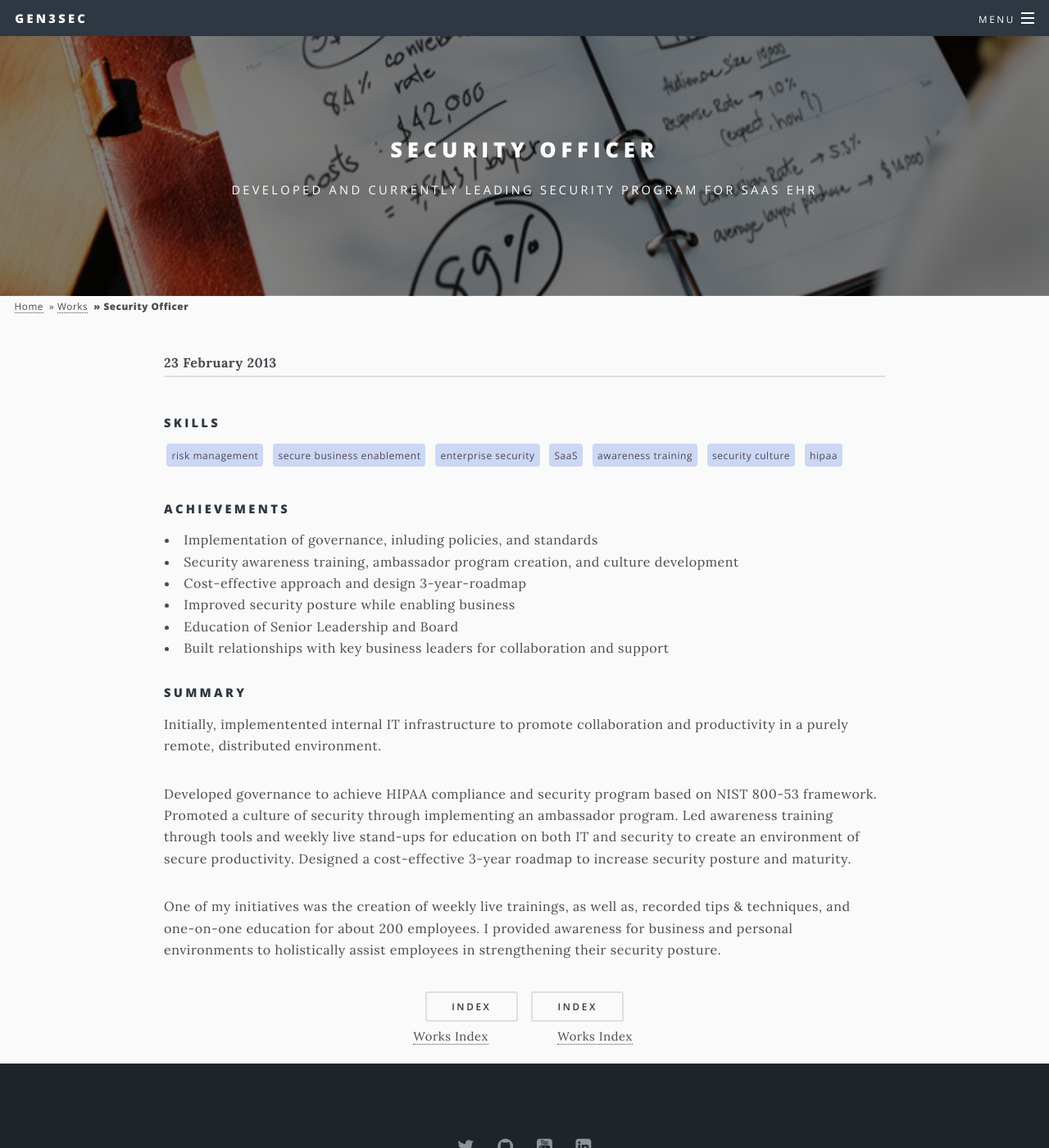
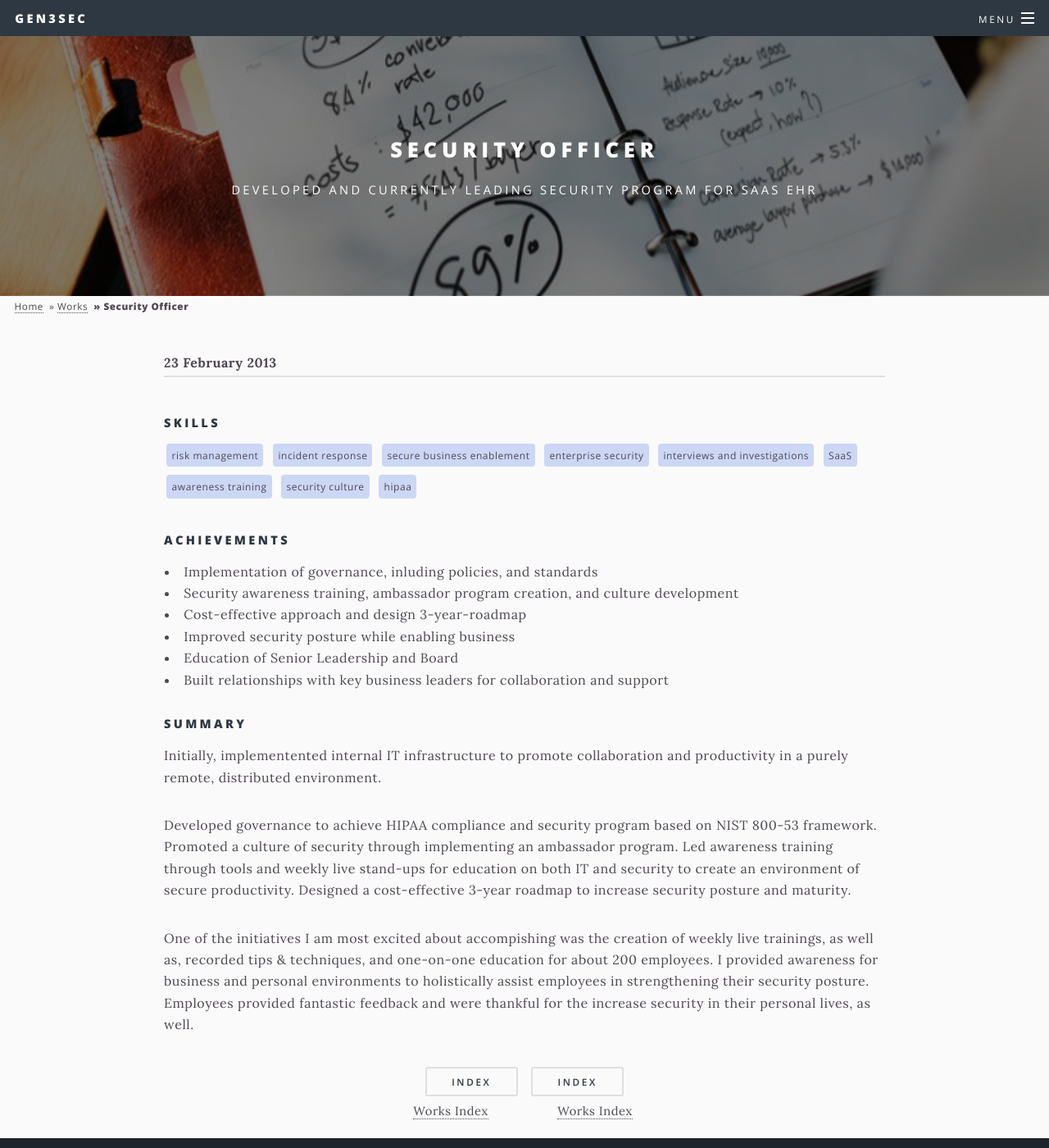
Before and after one commit to Gen3Sec/gen3sec.github.io, a Jekyll site: the page built from _posts/3001-01-20-works-current.md, in a window 1280 px wide and 1400 px high. Shown: the whole window at 82% size. Built offline with Jekyll 4.4.1, drawn with Linux system fonts in a browser that asks for light colours.

Commit message:
Update 3001-01-20-works-current.md

```diff
--- a/_posts/3001-01-20-works-current.md
+++ b/_posts/3001-01-20-works-current.md
@@ -7,8 +7,10 @@ background-image: works-sample.jpg
 date: 2013-02-23
 tags:
   - risk management
+  - incident response
   - secure business enablement
   - enterprise security
+  - interviews and investigations
   - SaaS
   - awareness training
   - security culture
@@ -30,4 +32,4 @@ Initially, implementented internal IT infrastructure to promote collaboration an
 
 Developed governance to achieve HIPAA compliance and security program based on NIST 800-53 framework. Promoted a culture of security through implementing an ambassador program. Led awareness training through tools and weekly live stand-ups for education on both IT and security to create an environment of secure productivity. Designed a cost-effective 3-year roadmap to increase security posture and maturity.
 
-One of my initiatives was the creation of weekly live trainings, as well as, recorded tips & techniques, and one-on-one education for about 200 employees. I provided awareness for business and personal environments to holistically assist employees in strengthening their security posture.
+One of the initiatives I am most excited about accompishing was the creation of weekly live trainings, as well as, recorded tips & techniques, and one-on-one education for about 200 employees. I provided awareness for business and personal environments to holistically assist employees in strengthening their security posture. Employees provided fantastic feedback and were thankful for the increase security in their personal lives, as well.
```
